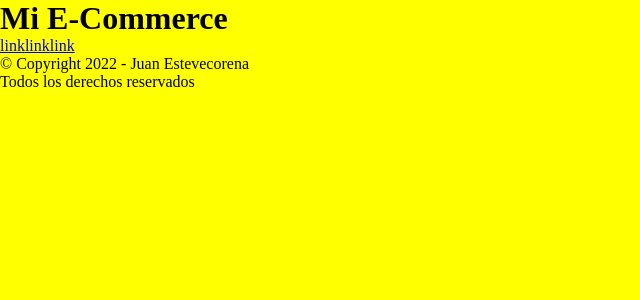
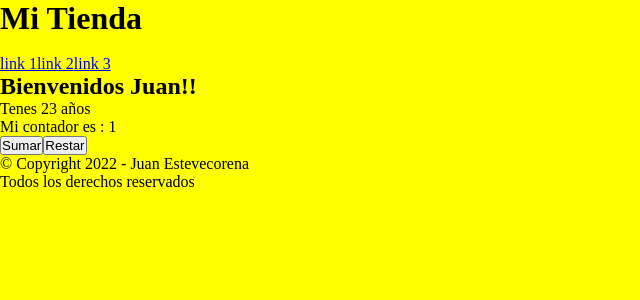
Before and after one commit to Juangadis/proyectoReact, a React (Create React App) app: page / in a window 1280 px wide. Shown: the top 300 px of the page, without its empty margins (0-640 px from the left). Built offline with nearby package versions, Linux system fonts and the light colour scheme.

Commit message:
Modifique archivos y agregue ItemCount

```diff
--- a/src/components/App.js
+++ b/src/components/App.js
@@ -1,11 +1,13 @@
 /* import React from 'react' */
 import NavBar from './NavBar'
+import ItemListContainer from './ItemListContainer'
 import Footer from './Footer'
 
 const App = () => {
   return (
     <>
         <NavBar/>
+        <ItemListContainer nombre="Juan" edad="23"/>
         <Footer/>
     </>
   )
--- /dev/null
+++ b/src/components/CartWidget.js
@@ -0,0 +1,7 @@
+const CartWidget = () => {
+  return (
+    <span className="material-icons">&#xE87C;</span>
+  )
+}
+
+export default CartWidget
--- /dev/null
+++ b/src/components/ItemCount.js
@@ -0,0 +1,26 @@
+import {useState} from 'react'
+
+const ItemCount = (props) => {
+
+    let [estado, setEstado] = useState(props.inicial)
+
+    const sumar = () => {
+        if(estado < props.stock){
+            setEstado(estado + 1)
+        }
+    }
+
+    const restar = () => {
+      setEstado(estado - 1)
+    }
+
+  return (
+    <>
+        <p>Mi contador es : {estado}</p>
+        <button onClick={sumar}>Sumar</button>
+        <button onClick={restar}>Restar</button>
+    </>
+  )
+}
+
+export default ItemCount
--- /dev/null
+++ b/src/components/ItemListContainer.js
@@ -0,0 +1,14 @@
+import ItemCount from "./ItemCount"
+
+const ItemListContainer = (greeting) => {
+
+    return (
+      <main>
+          <h2>Bienvenidos {greeting.nombre}!!</h2>
+          <p>Tenes {greeting.edad} años</p>
+          <ItemCount stock={10} inicial={1}/>
+      </main>
+    )
+  }
+
+export default ItemListContainer
--- /dev/null
+++ b/src/components/Nav.js
@@ -0,0 +1,11 @@
+const Nav = () => {
+  return (
+    <nav className="nav">
+        <a href="#" className="nav__link">link 1</a>
+        <a href="#" className="nav__link">link 2</a>
+        <a href="#" className="nav__link">link 3</a>
+    </nav>
+  )
+}
+
+export default Nav
--- a/src/components/NavBar.js
+++ b/src/components/NavBar.js
@@ -1,12 +1,12 @@
+import CartWidget from "./CartWidget"
+import Nav from "./Nav"
+
 const NavBar = () => {
   return (
-    <header>
-        <h1>Mi E-Commerce</h1>
-        <nav>
-            <a href="#">link</a>
-            <a href="#">link</a>
-            <a href="#">link</a>
-        </nav>
+    <header className="header">
+        <h1>Mi Tienda</h1>
+        <CartWidget/>
+        <Nav />
     </header>
   )
 }
```
